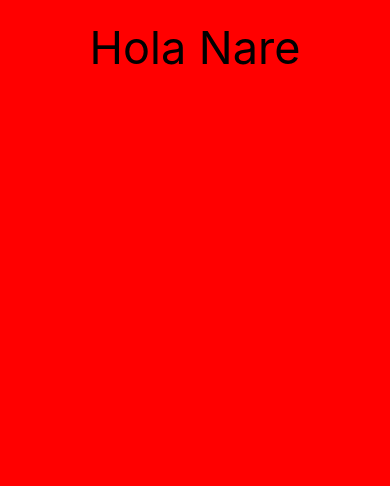
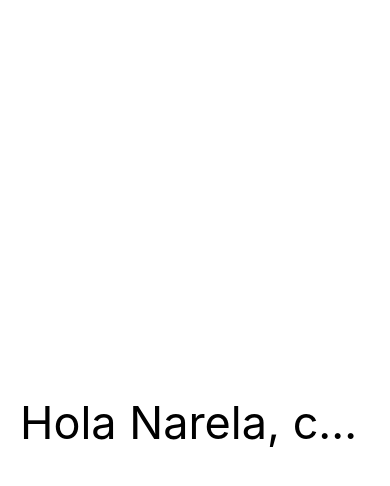
Before and after one commit to NarelaCamara/native, a React Native app: screen / in a window 390 px wide. Shown: the top 486 px of the page. Built offline with nearby package versions, Linux system fonts and the light colour scheme.

Commit message:
feat: name

```diff
--- a/App.tsx
+++ b/App.tsx
@@ -8,7 +8,7 @@ import Counter from './src/screens/Counter';
 function App(): React.JSX.Element {
   return (
     <SafeAreaView style={{ flex: 1 }}>
-      <Counter />
+      <Counter name={'Narela'} />
     </SafeAreaView>
   );
 }
--- a/src/screens/Counter.tsx
+++ b/src/screens/Counter.tsx
@@ -1,11 +1,16 @@
 import { StyleSheet, Text, View } from 'react-native';
 
-interface Props {}
+interface Props {
+  name?: string;
+}
 
-const Counter = (props: Props) => {
+const Counter = ({ name }: Props) => {
   return (
     <View style={styleSheet.container}>
-      <Text style={styleSheet.title}>Hola Nare</Text>
+      <Text numberOfLines={1} ellipsizeMode="tail" style={styleSheet.title}>
+        Hola {name}, como estas? Algun nuevo proyecto en el que estes
+        trabajando?
+      </Text>
     </View>
   );
 };
@@ -13,7 +18,7 @@ const Counter = (props: Props) => {
 const styleSheet = StyleSheet.create({
   container: {
     flex: 1,
-    backgroundColor: 'red',
+    justifyContent: 'center',
   },
   title: {
     fontSize: 45,
```
